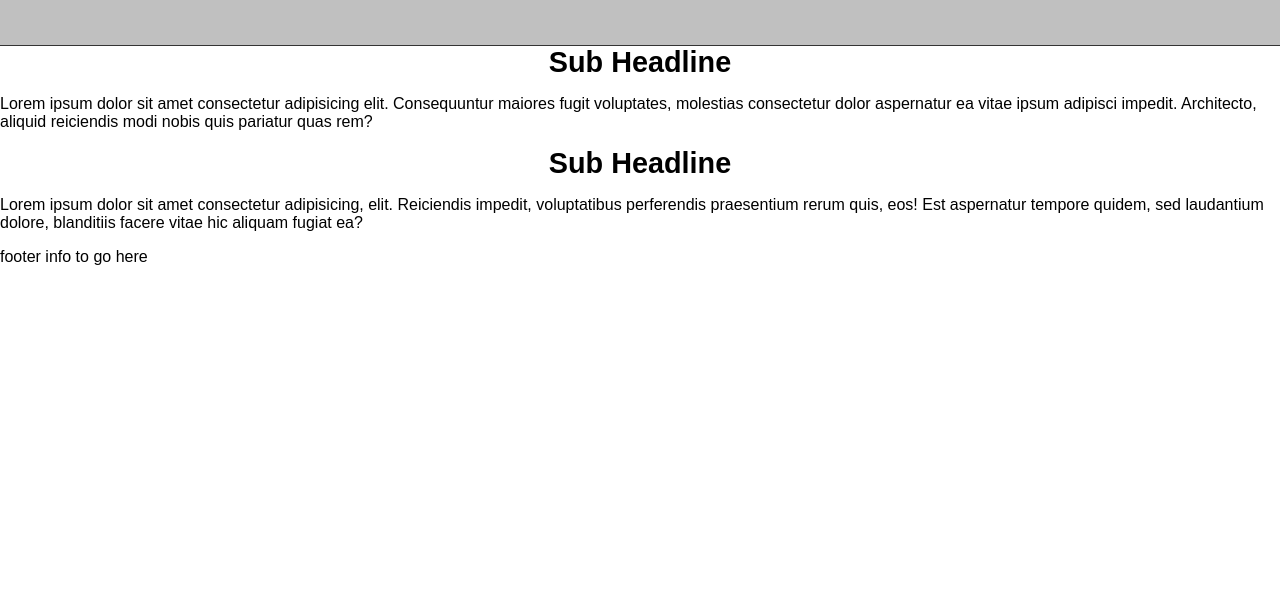
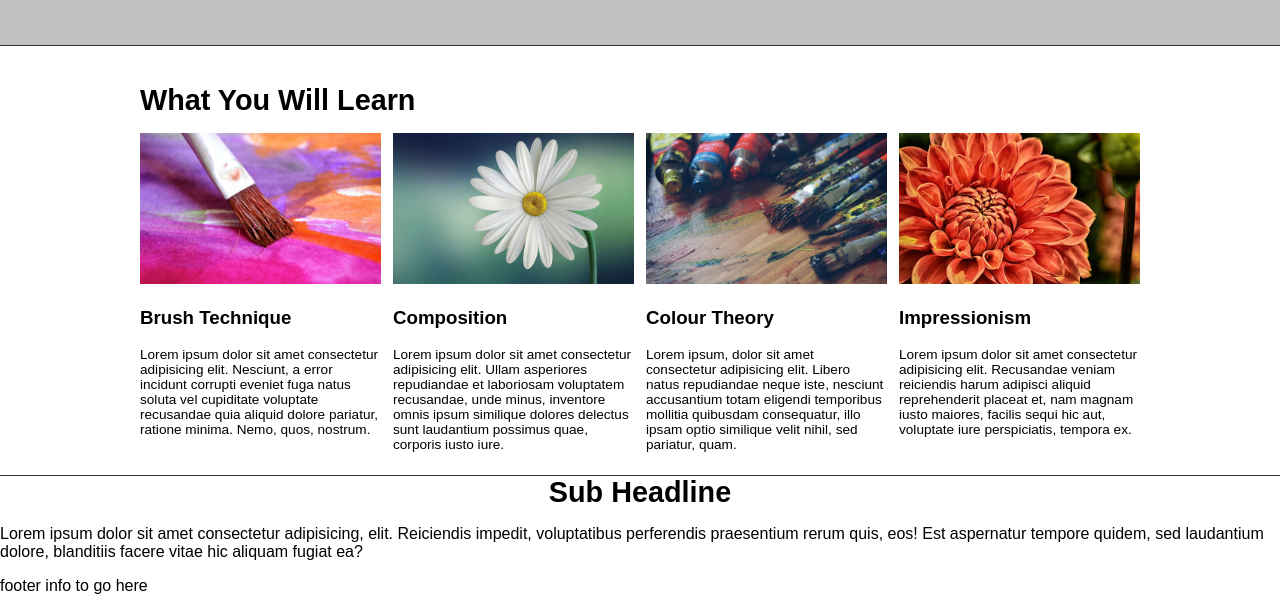
Before and after one commit to trongate/painters_paradise, a plain HTML site: page index.html in a window 1280 px wide. Shown: the part 673-1268 px from the top of the page. Before the commit the page ends 939 px from the top, so only its background shows below. Drawn offline with Linux system fonts and the light colour scheme; a web font is replaced by a local one.

Commit message:
End of learning outcomes section.

```diff
--- a/css/painters_paradise.css
+++ b/css/painters_paradise.css
@@ -159,3 +159,27 @@ h2 {
   padding: 2.4em 0 .6em 0;
   border-bottom: 1px #333 solid;
 }
+
+.clear-section {
+  padding: 2.4em 0 .6em 0;
+  border-bottom: 1px #333 solid;
+}
+
+.text-left {
+  text-align: left;
+}
+
+#learning-outcomes {
+  margin-top: 1em;
+  display: flex;
+  flex-direction: row;
+  gap: 12px;
+}
+
+#learning-outcomes > div {
+  width: 25%;
+}
+
+#learning-outcomes > div p {
+  font-size: .85em;
+}
--- a/index.html
+++ b/index.html
@@ -47,10 +47,31 @@
             <p class="signature">Johnny Appleseed</p>
         </div>
     </section>
-    <section>
-        <h2>Sub Headline</h2>
-        <div id="learning-outcomes">
-            <p>Lorem ipsum dolor sit amet consectetur adipisicing elit. Consequuntur maiores fugit voluptates, molestias consectetur dolor aspernatur ea vitae ipsum adipisci impedit. Architecto, aliquid reiciendis modi nobis quis pariatur quas rem?</p>
+    <section class="clear-section">
+        <div class="container">
+            <h2 class="text-left">What You Will Learn</h2>
+            <div id="learning-outcomes">
+                <div>
+                    <img src="images/pic1.jpg" alt="Brush Technique">
+                    <h3>Brush Technique</h3>
+                    <p>Lorem ipsum dolor sit amet consectetur adipisicing elit. Nesciunt, a error incidunt corrupti eveniet fuga natus soluta vel cupiditate voluptate recusandae quia aliquid dolore pariatur, ratione minima. Nemo, quos, nostrum.</p>
+                </div>
+                <div>
+                    <img src="images/pic2.jpg" alt="Composition">
+                    <h3>Composition</h3>
+                    <p>Lorem ipsum dolor sit amet consectetur adipisicing elit. Ullam asperiores repudiandae et laboriosam voluptatem recusandae, unde minus, inventore omnis ipsum similique dolores delectus sunt laudantium possimus quae, corporis iusto iure.</p>
+                </div>
+                <div>
+                    <img src="images/pic3.jpg" alt="Colour Theory">
+                    <h3>Colour Theory</h3>
+                    <p>Lorem ipsum, dolor sit amet consectetur adipisicing elit. Libero natus repudiandae neque iste, nesciunt accusantium totam eligendi temporibus mollitia quibusdam consequatur, illo ipsam optio similique velit nihil, sed pariatur, quam.</p>
+                </div>
+                <div>
+                    <img src="images/pic4.jpg" alt="Impressionism">
+                    <h3>Impressionism</h3>
+                    <p>Lorem ipsum dolor sit amet consectetur adipisicing elit. Recusandae veniam reiciendis harum adipisci aliquid reprehenderit placeat et, nam magnam iusto maiores, facilis sequi hic aut, voluptate iure perspiciatis, tempora ex.</p>
+                </div>
+            </div>
         </div>
     </section>
     <section class="ricepaper">
```
